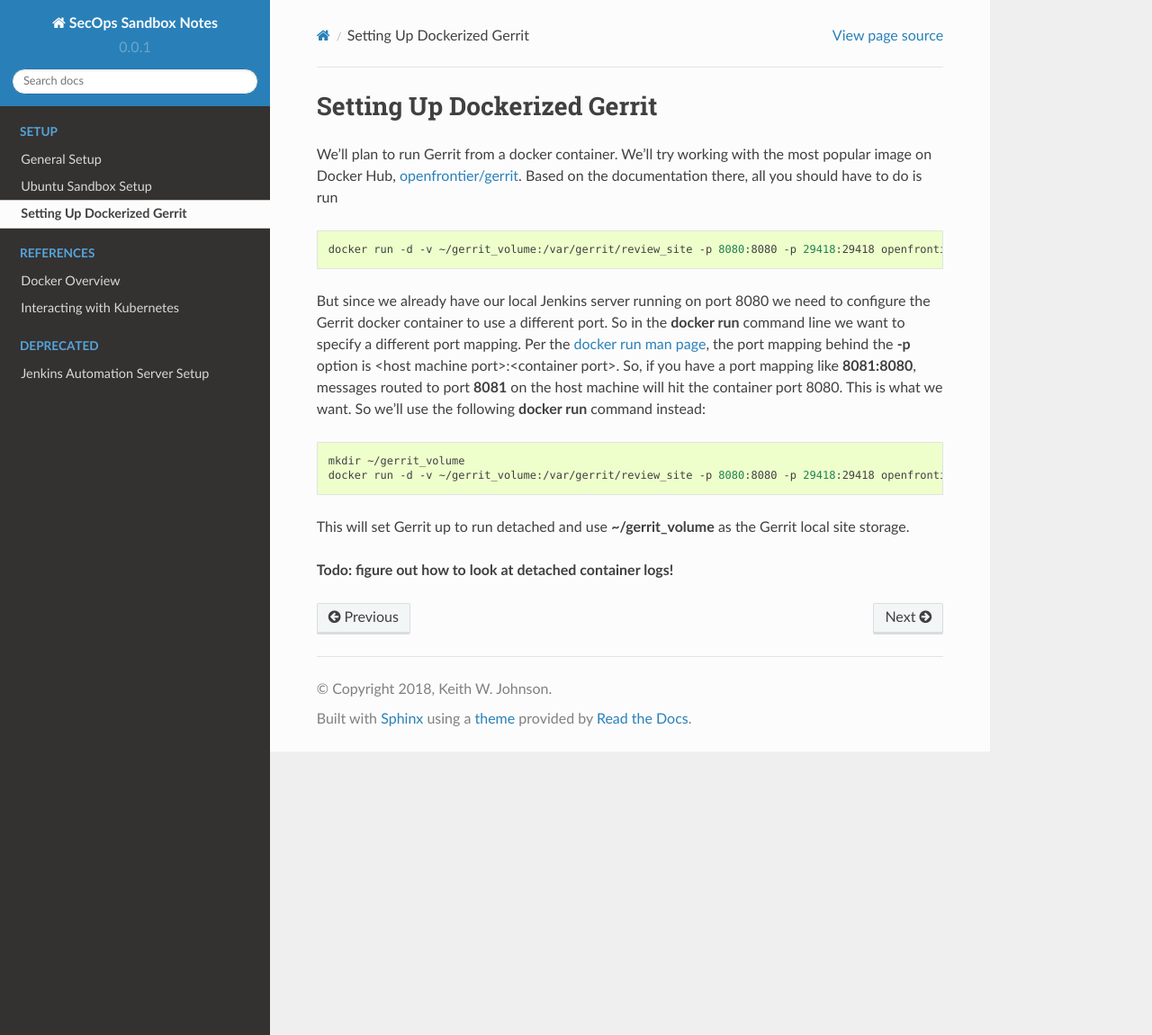
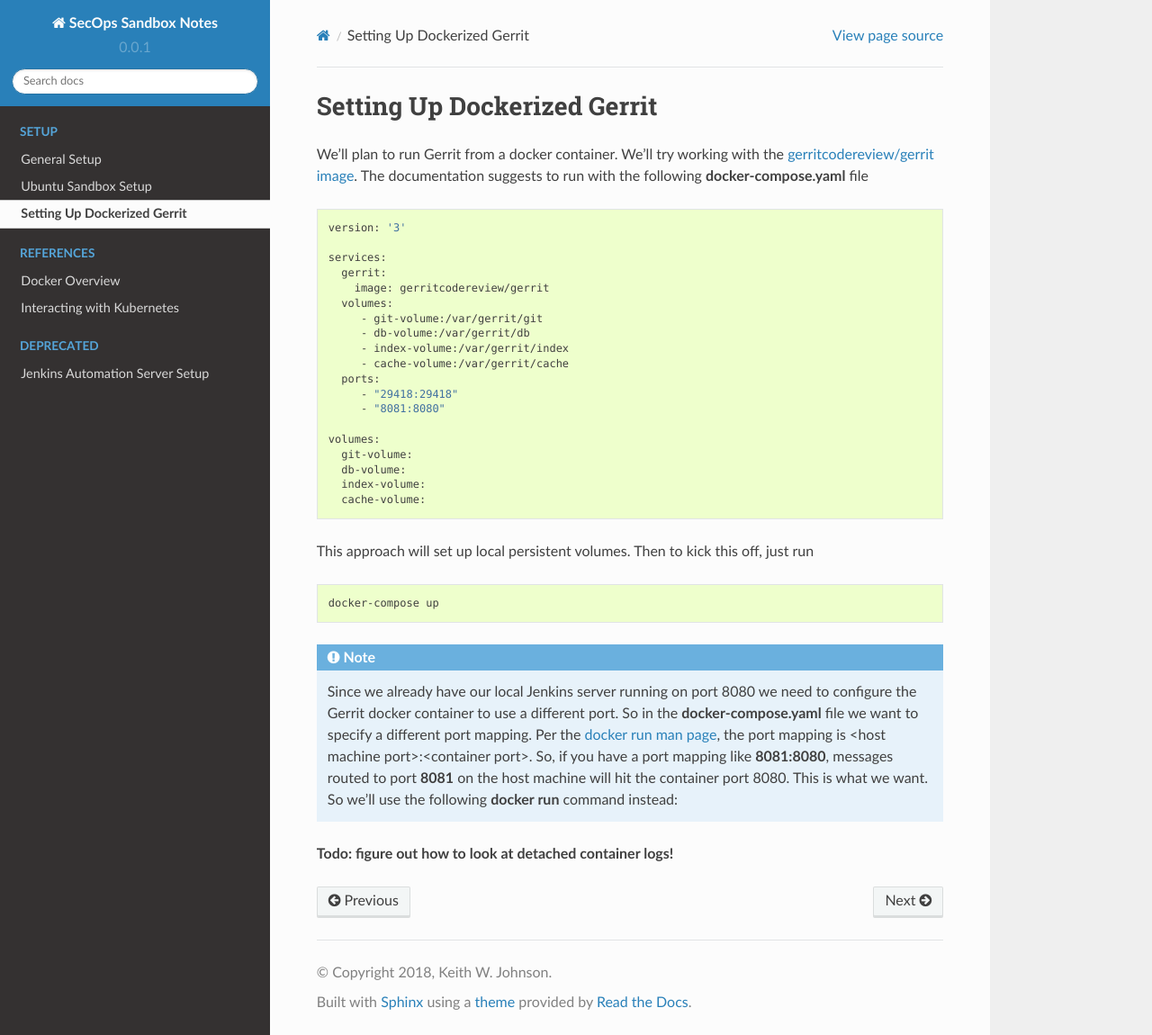
Before and after one commit to hirosh7/jenkins_sample, a Sphinx documentation site: the page built from docs/gerrit_setup.rst, in a window 1280 px wide and 1150 px high. Shown: the whole window at 90% size. Built offline with Sphinx 7.4.7 and the Read the Docs theme 2.0.0, drawn with Linux system fonts in a browser that asks for light colours; pages that are not in the unit, such as notebooks, are missing from menus.

Commit message:
Refactored to work with gerritcodereview/gerrit docker image

```diff
--- a/docs/gerrit_setup.rst
+++ b/docs/gerrit_setup.rst
@@ -1,26 +1,44 @@
 Setting Up Dockerized Gerrit
 ============================
-We'll plan to run Gerrit from a docker container. We'll try working with the most
-popular image on Docker Hub, `openfrontier/gerrit <https://hub.docker.com/r/openfrontier/gerrit/>`_.
-Based on the documentation there, all you should have to do is run
+We'll plan to run Gerrit from a docker container. We'll try working with the
+`gerritcodereview/gerrit image <https://hub.docker.com/r/openfrontier/gerrit/>`_.
+The documentation suggests to run with the following **docker-compose.yaml** file
 
 .. code-block:: bash
 
-   docker run -d -v ~/gerrit_volume:/var/gerrit/review_site -p 8080:8080 -p 29418:29418 openfrontier/gerrit
+    version: '3'
 
-But since we already have our local Jenkins server running on port 8080 we need to configure the Gerrit docker
-container to use a different port. So in the **docker run** command line we want to specify a different port mapping.
-Per the `docker run man page
-<https://docs.docker.com/engine/reference/commandline/run/#add-bind-mounts-or-volumes-using-the-mount-flag>`_, the port
-mapping behind the **-p** option is <host machine port>:<container port>. So, if you have a port mapping like
-**8081:8080**, messages routed to port **8081** on the host machine will hit the container port 8080. This is what
-we want. So we'll use the following **docker run** command instead:
+    services:
+      gerrit:
+        image: gerritcodereview/gerrit
+      volumes:
+         - git-volume:/var/gerrit/git
+         - db-volume:/var/gerrit/db
+         - index-volume:/var/gerrit/index
+         - cache-volume:/var/gerrit/cache
+      ports:
+         - "29418:29418"
+         - "8081:8080"
+
+    volumes:
+      git-volume:
+      db-volume:
+      index-volume:
+      cache-volume:
+
+This approach will set up local persistent volumes. Then to kick this off, just run
 
 .. code-block:: bash
 
-   mkdir ~/gerrit_volume
-   docker run -d -v ~/gerrit_volume:/var/gerrit/review_site -p 8080:8080 -p 29418:29418 openfrontier/gerrit
+   docker-compose up
 
-This will set Gerrit up to run detached and use **~/gerrit_volume** as the Gerrit local site storage.
+.. Note::
+   Since we already have our local Jenkins server running on port 8080 we need to configure the Gerrit docker
+   container to use a different port. So in the **docker-compose.yaml** file we want to specify a different port mapping.
+   Per the `docker run man page
+   <https://docs.docker.com/engine/reference/commandline/run/#add-bind-mounts-or-volumes-using-the-mount-flag>`_, the port
+   mapping is <host machine port>:<container port>. So, if you have a port mapping like
+   **8081:8080**, messages routed to port **8081** on the host machine will hit the container port 8080. This is what
+   we want. So we'll use the following **docker run** command instead:
 
 **Todo: figure out how to look at detached container logs!**
```
